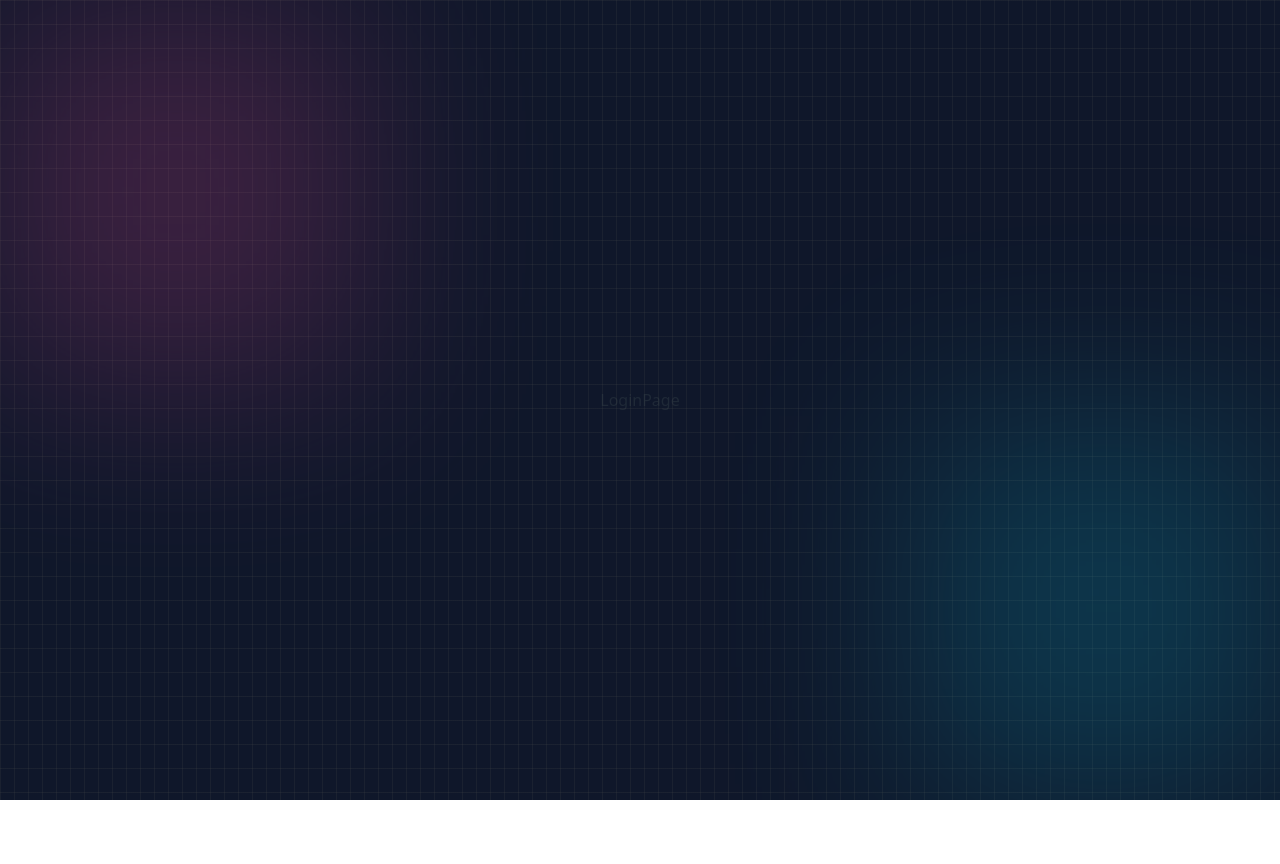
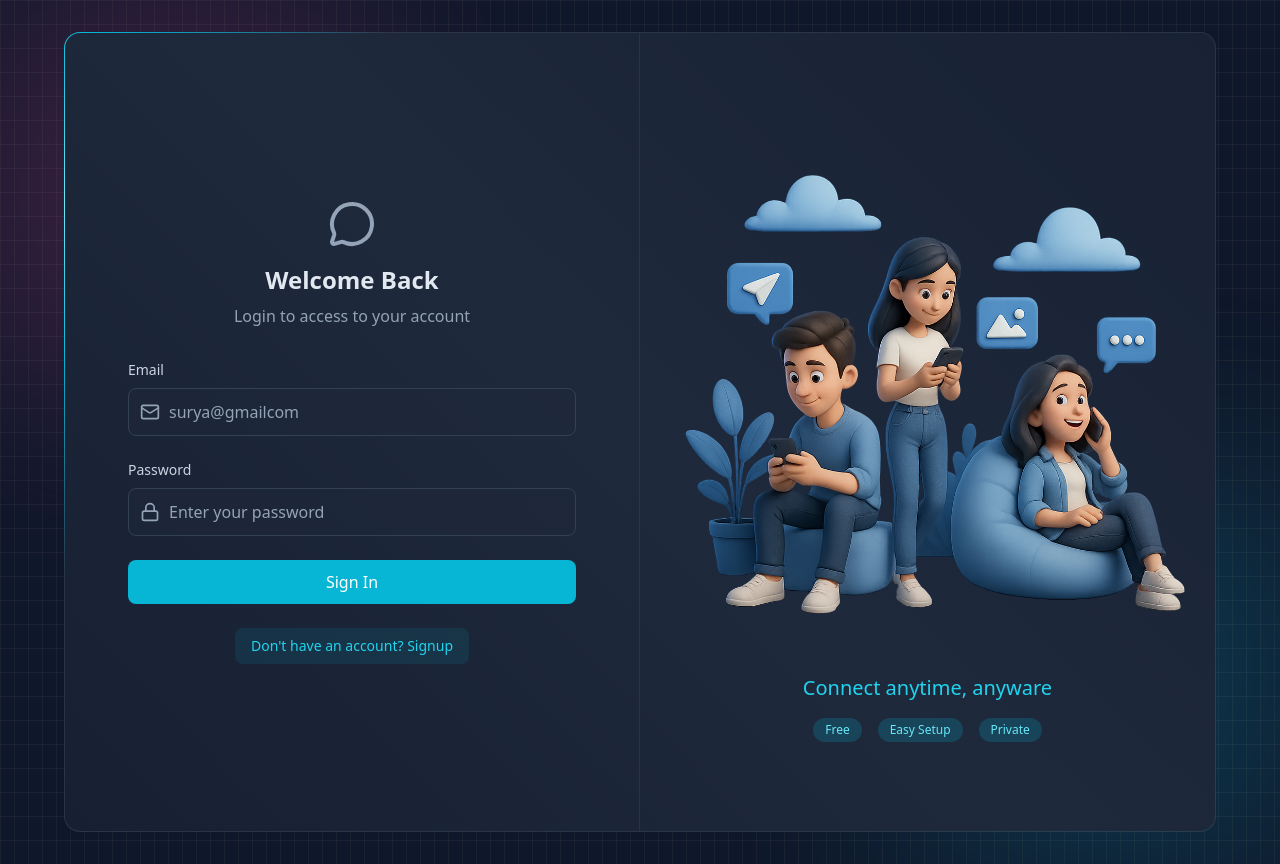
Before and after one commit to Sreeram-15/chatly, a React app in the folder frontend/: page /login in a window 1280 px wide. Before the commit the page ends 800 px from the top, so only its background shows below. Built offline with nearby package versions, Linux system fonts and the light colour scheme; no server answers; the HTML template or start-up script is replaced by a standard one.

Commit message:
login&logout frontend implemented

```diff
--- a/frontend/src/App.jsx
+++ b/frontend/src/App.jsx
@@ -39,6 +39,10 @@
           path="/signup"
           element={!authUser ? <SignupPage /> : <Navigate to="/" />}
         />
+        <Route
+          path="/signup"
+          element={!authUser ? <SignupPage /> : <Navigate to="/" />}
+        />
       </Routes>
       <Toaster/>
     </div>
--- a/frontend/src/pages/ChatPage.jsx
+++ b/frontend/src/pages/ChatPage.jsx
@@ -1,11 +1,22 @@
-import React from 'react'
+import React from "react";
+import { useAuthStore } from "../store/useAuthStore";
+import { LoaderIcon } from "react-hot-toast";
 
 const ChatPage = () => {
+  const { logout, isLoggingOut } = useAuthStore();
   return (
-    <div>
+    <div className="z-10">
       ChatPage
+      <button className="auth-btn" type="submit" onClick={logout}>
+        {/* Logout */}
+        {isLoggingOut ? (
+          <LoaderIcon className="w-full h-5 animate-spin text-center" />
+        ) : (
+          "Log Out"
+        )}
+      </button>
     </div>
-  )
-}
+  );
+};
 
-export default ChatPage
+export default ChatPage;
--- a/frontend/src/pages/LoginPage.jsx
+++ b/frontend/src/pages/LoginPage.jsx
@@ -1,11 +1,129 @@
-import React from 'react'
+import { useState } from 'react'
+import { useAuthStore } from '../store/useAuthStore';
+import BorderAnimatedContainer from "../components/BorderAnimatedContainer";
+import { UserIcon, MessageCircleIcon, MailIcon, LockIcon,LoaderIcon } from "lucide-react";
+import { Link } from "react-router";
 
-const LoginPage = () => {
+const LoginPage =  () => {
+  const [formData, setFormData] = useState({
+    email: "",
+    password: "",
+  });
+  const { login, isLoggingIn } = useAuthStore();
+
+
+  const handleSubmit = (e) => {
+    console.log("handling login click");
+    e.preventDefault();
+    login(formData);
+  };
+
   return (
-    <div>
-      LoginPage
+    <div className="w-full flex items-center justify-center p-4 bg-slate-900">
+      <div className="relative w-full max-w-6xl md:h-[800px] h-[650px]">
+        <BorderAnimatedContainer>
+          <div className="w-full flex flex-col md:flex-row">
+            {/* FORM CLOUMN - LEFT SIDE */}
+            <div className="md:w-1/2 p-8 flex items-center justify-center md:border-r border-slate-600/30">
+              <div className="w-full max-w-md">
+                {/* HEADING TEXT */}
+                <div className="text-center mb-8">
+                  <MessageCircleIcon className="w-12 h-12 mx-auto text-slate-400 mb-4" />
+                  <h2 className="text-2xl font-bold text-slate-200 mb-2">
+                    Welcome Back
+                  </h2>
+                  <p className="text-slate-400">
+                    Login to access to your account
+                    </p>
+                </div>
+
+                {/* Form */}
+                <form onSubmit={handleSubmit} className="space-y-6">
+                  {/* Email Input */}
+                  <div>
+                    <label className="auth-input-label">Email</label>
+                    <div className="relative">
+                      <MailIcon className="auth-input-icon" />
+                      <input
+                        type="email"
+                        value={formData.email}
+                        onChange={(e) => {
+                          setFormData({ ...formData, email: e.target.value });
+                        }}
+                        className="input"
+                        placeholder="surya@gmailcom"
+                      />
+                    </div>
+                  </div>
+
+                  {/* Password Input */}
+                  <div>
+                    <label className="auth-input-label">Password</label>
+                    <div className="relative">
+                      <LockIcon className="auth-input-icon" />
+                      <input
+                        type="password"
+                        value={formData.password}
+                        onChange={(e) => {
+                          setFormData({
+                            ...formData,
+                            password: e.target.value,
+                          });
+                        }}
+                        className="input"
+                        placeholder="Enter your password"
+                      />
+                    </div>
+                  </div>
+
+                  {/* Submit */}
+                  <button
+                    className="auth-btn"
+                    type="submit"
+                    disabled={isLoggingIn}
+                    onClick={handleSubmit}
+                  >
+                    {isLoggingIn ? (
+                      <LoaderIcon className="w-full h-5 animate-spin text-center" />
+                    ) : (
+                      "Sign In"
+                    )}
+                  </button>
+                </form>
+
+                <div className="mt-6 text-center">
+                  <Link to="/signup" className="auth-link">
+                    Don't have an account? Signup
+                  </Link>
+                </div>
+
+              </div>
+            </div>
+
+          {/* FORM ILLUSTRATION - RIGHT SIDE */}
+            <div className="hidden md:w-1/2 md:flex items-center justify-center p-6 bg-gradient-to-bl from-slate-800/20 to-transparent">
+              <div>
+                <img
+                  src="/login.png"
+                  alt="People using mobile devices"
+                  className="w-full h-auto object-contain"
+                />
+                <div className="mt-6 text-center">
+                  <h3 className="text-xl font-medium text-cyan-400">Connect anytime, anyware</h3>
+
+                  <div className="mt-4 flex justify-center gap-4">
+                    <span className="auth-badge">Free</span>
+                    <span className="auth-badge">Easy Setup</span>
+                    <span className="auth-badge">Private</span>
+                  </div>
+                </div>
+              </div>
+            </div>
+          </div>
+        </BorderAnimatedContainer>
+      </div>
     </div>
-  )
+  );
 }
 
 export default LoginPage
--- a/frontend/src/store/useAuthStore.js
+++ b/frontend/src/store/useAuthStore.js
@@ -1,11 +1,14 @@
 import { create } from "zustand";
 import { axioInstance } from "../lib/axios";
 import toast from "react-hot-toast";
+import { data } from "react-router";
 
 export const useAuthStore=create((set)=>({
         authUser:null,
         isCheckingAuth:true,
         isSigningUp:false,
+        isLoggingIn:false,
+        isLoggingOut:false,
 
         checkAuth:async ()=>{
             try {
@@ -34,5 +37,35 @@
             }finally{
                 set({isSigningUp:false});
             }
+        },
+
+        login:async (data)=>{
+            try {
+                set({isLoggingIn:true});
+                const res=await axioInstance.post("/auth/login",data);
+                set({authUser:res.data});
+                toast.success("Welcome Back");
+            } catch (error) {
+                // console.log("Error in signingup:-",error);
+                toast.error(error.response?.data?.message || "Login failed. Please try again.");
+                console.error("Login failed:", error);
+            }finally{
+                set({isLoggingIn:false});
+            }
+        },
+
+        logout:async(data)=>{
+            set({isLoggingOut:true});
+            try {
+                const res=await axioInstance.post("/auth/logout");
+                set({authUser:null});
+                toast.success("Logged out successfully");
+
+            } catch (error) {
+                console.log("Error in logging Out:",error);
+                toast.error(error.response?.data?.message || "Logged out failed. Please try again.");
+            }finally{
+            set({isLoggingOut:false});
+            }
         }
     }))
```
